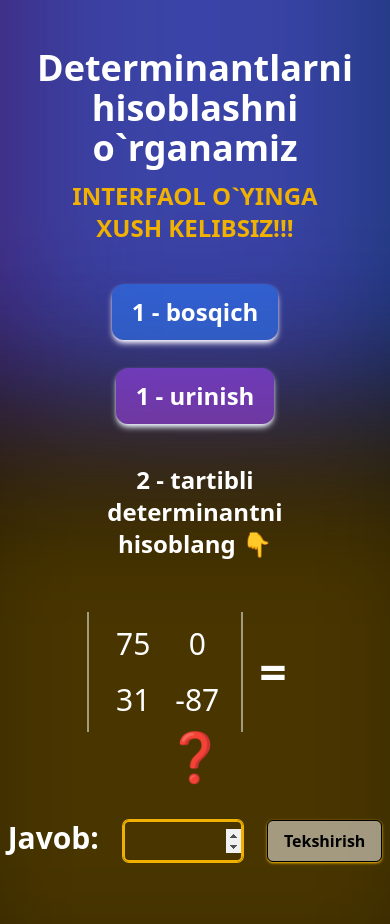
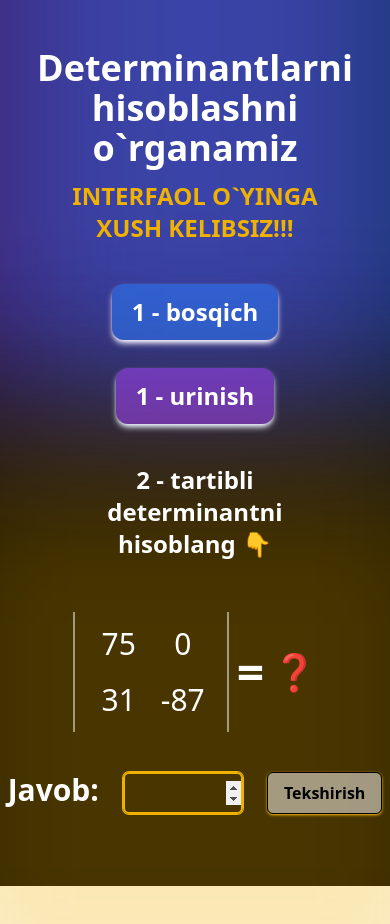
Before and after one commit to MuhammadAkbar007/determinant-game, a React (Vite) app: page / in a window 390 px wide. Shown: the top 924 px of the page. After the commit the page ends 886 px from the top, so only its background shows below. Built offline with nearby package versions, Linux system fonts and the light colour scheme.

Commit message:
redmi screen size problem 🤳

```diff
--- a/index.html
+++ b/index.html
@@ -2,7 +2,7 @@
 <html lang="en">
     <head>
         <meta charset="UTF-8" />
-        <link rel="icon" type="image/svg+xml" href="/calculator.svg" />
+        <link rel="icon" type="image/svg+xml" href="/public/calculator.svg" />
         <meta name="viewport" content="width=device-width, initial-scale=1.0" />
         <title>Determinant o'yini</title>
     </head>
--- a/src/components/Matrix.jsx
+++ b/src/components/Matrix.jsx
@@ -44,10 +44,14 @@ export default function Matrix({ matrix }) {
                 </div>
             </div>
             {/* Equal Sign */}
-            <div className="mx-4 text-5xl font-bold flex items-center">=</div>
+            <div className="mx-2 md:mx-4 text-5xl font-bold flex items-center">
+                =
+            </div>
 
             {/* Question Mark */}
-            <div className="text-5xl font-bold flex items-center">❓</div>
+            <div className="text-4xl md:text-5xl font-bold flex items-center">
+                ❓
+            </div>
         </div>
     );
 }
```
